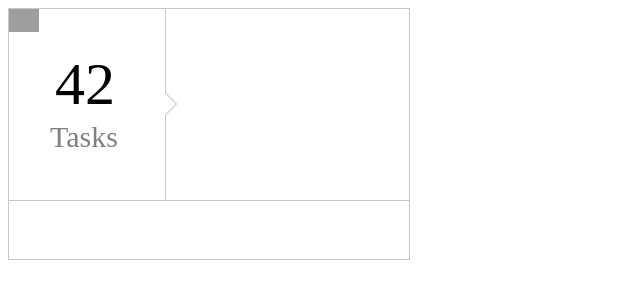
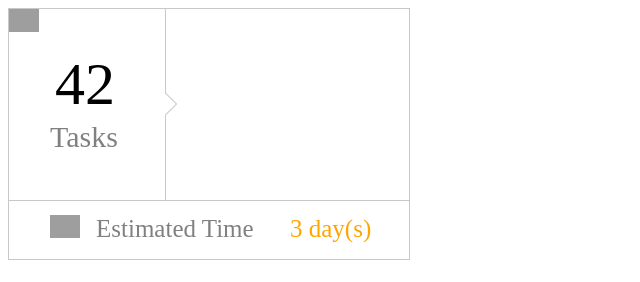
Before and after one commit to sivaramp1991/react-dwaiwv, a React app: page / in a window 1280 px wide. Shown: the whole page, without its empty margins (0-640 px from the left). Built offline with nearby package versions, Linux system fonts and the light colour scheme; grey boxes are pictures that could not be loaded.

Commit message:
2 files modified

```diff
--- a/index.js
+++ b/index.js
@@ -36,7 +36,9 @@ class App extends Component {
 
       <div className='taskStatus'>
       <span className='overdueTask task-icon'></span>
-      <span className='timeEstimated task-icon'></span>
+      <span className='timeEstimated task-icon'>
+      <label className='label1'>Estimated Time</label>
+      <label className='label2'>3 day(s)</label></span>
       </div>
 
 
--- a/style.css
+++ b/style.css
@@ -16,12 +16,27 @@ background-repeat: no-repeat;
 .overdueTask{
   width:30px;
   height:30px;
-background-image: url('https://github.com/sivaramp1991/react-dwaiwv/blob/master/images/taskoverdueclock-icon.jpg?raw=true');
+background-image: url('https://github.com/sivaramp1991/react-dwaiwv/blob/master/images/taskassigned-icon.jpg?raw=true');
 }
 .timeEstimated{
+  top: 215px;
+  left: 50px;
   width:30px;
   height:30px;
 background-image: url('https://github.com/sivaramp1991/react-dwaiwv/blob/master/images/clock-outline.png?raw=true');
+}
+
+.label1{
+  left: 96px;
+    position: fixed;
+    font-size: 25px;
+    color: grey
+}
+.label2{
+  left: 290px;
+    position: fixed;
+    font-size: 25px;
+    color: orange
 }
 
 .taskbreak5{
```
